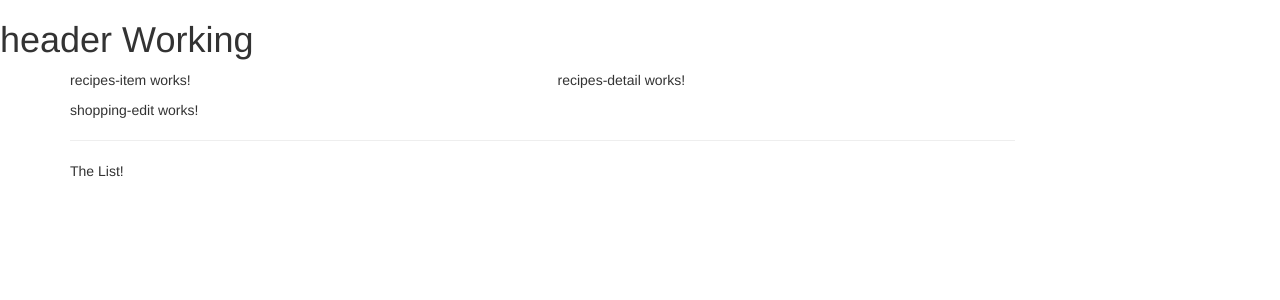
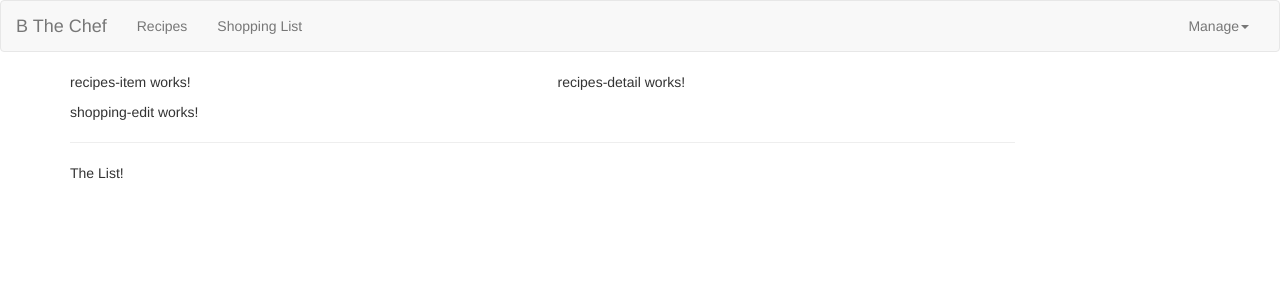
Before and after one commit to vivinmeth/BTC, an Angular app: page / in a window 1280 px wide. Shown: the top 300 px of the page. Built offline with nearby package versions, Linux system fonts and the light colour scheme.

Commit message:
Basic nav bar with no links added

```diff
--- a/src/app/header/header.component.html
+++ b/src/app/header/header.component.html
@@ -1 +1,26 @@
-<h1>{{title}} Working</h1>
+<nav class="navbar navbar-default">
+    <div class="container-fluid">
+        <div class="navbar-header">
+            <button type="button" class="navbar-toggle" (click)="collapsed = !collapsed">
+              <span class="icon-bar" *ngFor="let iconBar of [1, 2, 3]"></span>
+            </button>
+            <a routerLink="/" class="navbar-brand">B The Chef</a>
+          </div>
+          <div class="navbar-collapse" [class.collapse]="collapsed" (window:resize)="collapsed = true">
+            <ul class="nav navbar-nav">
+                <li><a href="#">Recipes</a></li>
+                <li><a href="#">Shopping List</a></li>
+            </ul>
+            <ul class="nav navbar-nav navbar-right">
+                <li class="dropdown">
+                    <a href="#" class="dropdown-toggle" role="button">Manage<span class="caret"></span></a>
+                    <ul class="dropdown-menu">
+                        <li><a href="#">Save Date</a></li>
+                        <li><a href="#">Fetch Data</a></li>
+                    </ul>
+                </li>
+            </ul>
+        </div>
+    </div>
+
+</nav>
--- a/src/app/header/header.component.ts
+++ b/src/app/header/header.component.ts
@@ -7,4 +7,5 @@
 })
 export class HeaderComponent {
   title = 'header';
+  collapsed = true;
 }
```
